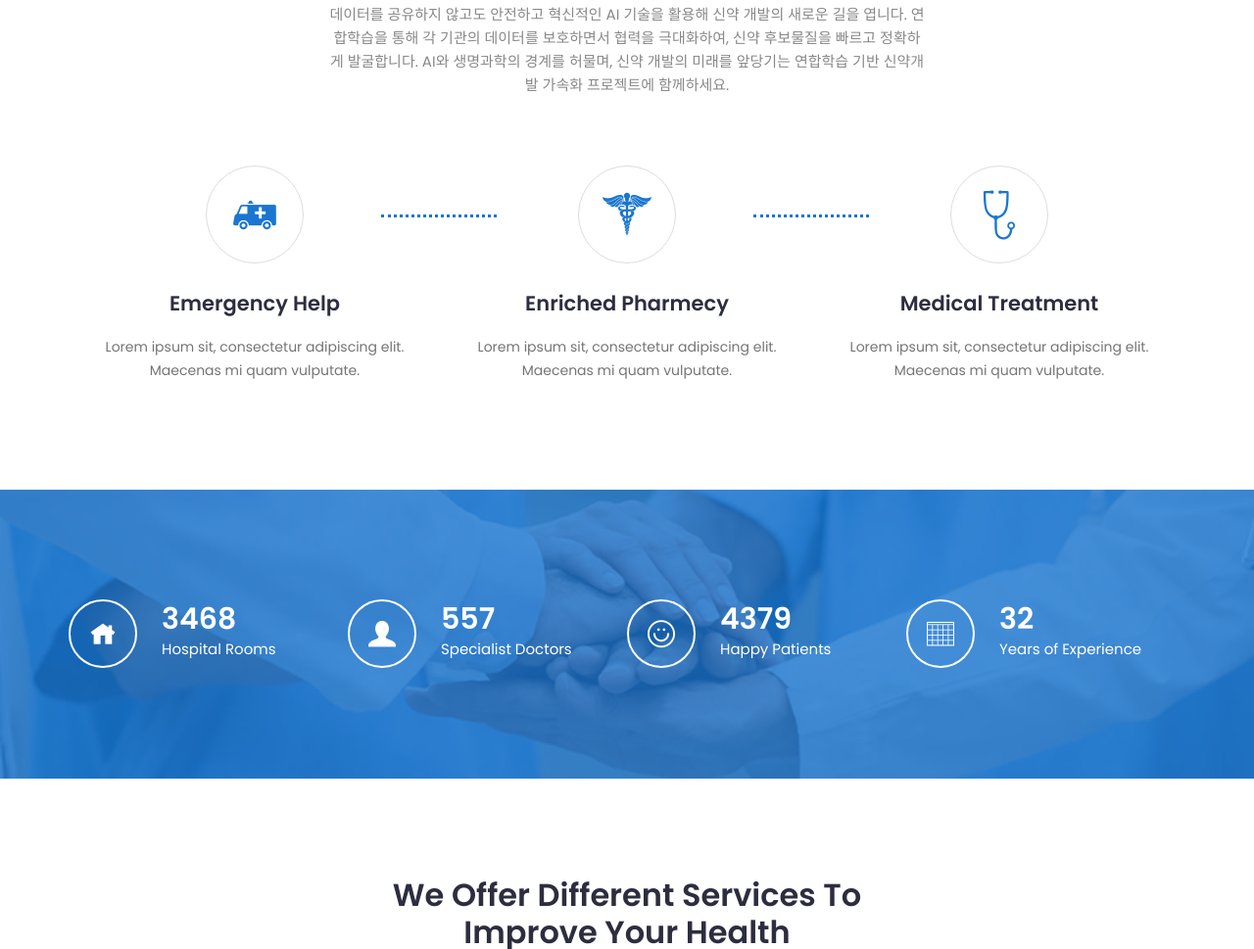
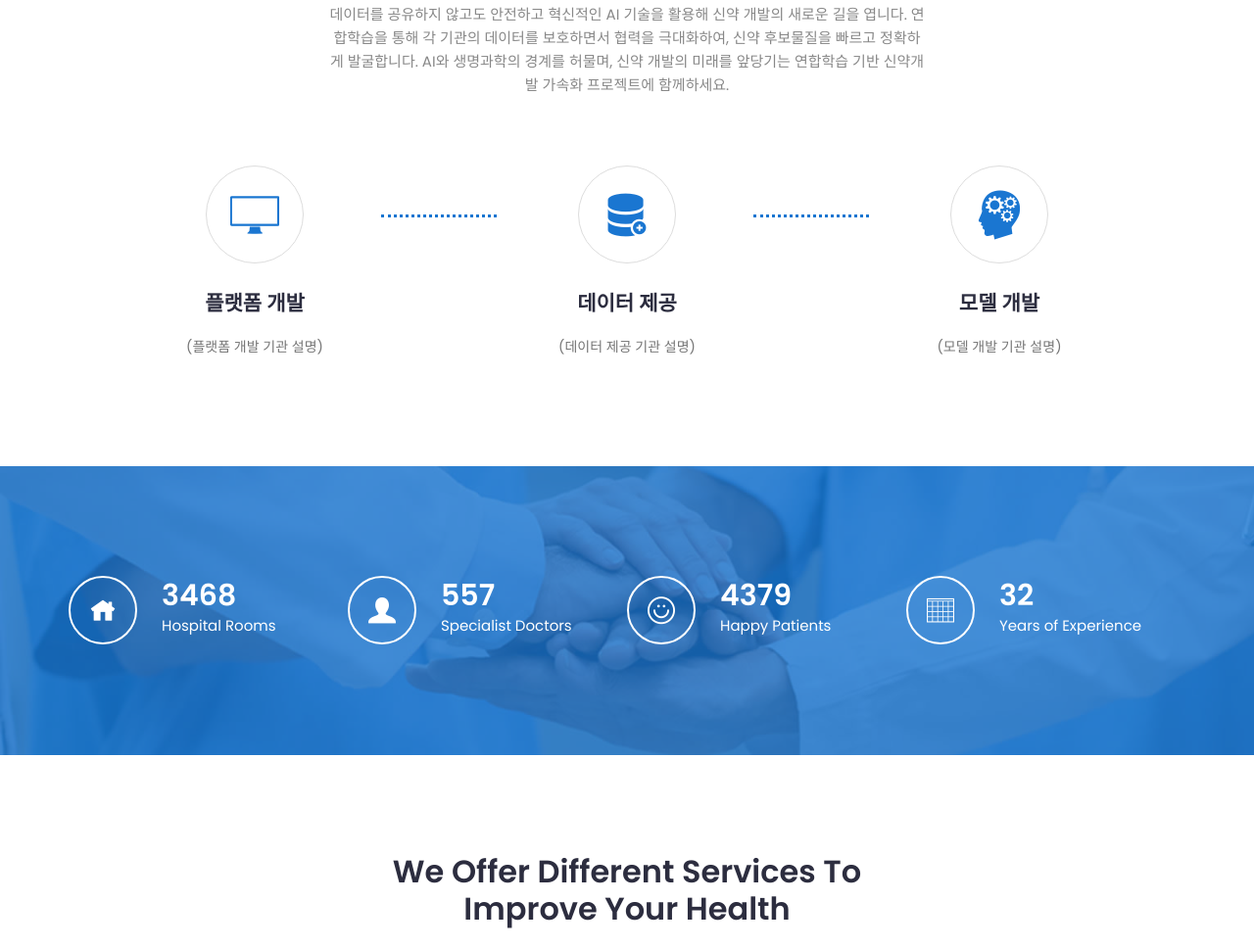
Before and after one commit to kmelloddy/kmelloddy.github.io, a plain HTML site: page index.html in a window 1280 px wide. Shown: the part 1032-2001 px from the top of the page at 98% size. Drawn offline with Linux system fonts and the light colour scheme; a script that the page names is missing.

Commit message:
modified:   img/section-img.png 	modified:   index.html

```diff
--- a/index.html
+++ b/index.html
@@ -282,10 +282,10 @@
 						<!-- Start Single features -->
 						<div class="single-features">
 							<div class="signle-icon">
-								<i class="icofont icofont-ambulance-cross"></i>
+								<i class="icofont-imac"></i>
 							</div>
-							<h3>Emergency Help</h3>
-							<p>Lorem ipsum sit, consectetur adipiscing elit. Maecenas mi quam vulputate.</p>
+							<h3>플랫폼 개발</h3>
+							<p>(플랫폼 개발 기관 설명)</p>
 						</div>
 						<!-- End Single features -->
 					</div>
@@ -293,10 +293,10 @@
 						<!-- Start Single features -->
 						<div class="single-features">
 							<div class="signle-icon">
-								<i class="icofont icofont-medical-sign-alt"></i>
+								<i class="icofont-database-add"></i>
 							</div>
-							<h3>Enriched Pharmecy</h3>
-							<p>Lorem ipsum sit, consectetur adipiscing elit. Maecenas mi quam vulputate.</p>
+							<h3>데이터 제공</h3>
+							<p>(데이터 제공 기관 설명)</p>
 						</div>
 						<!-- End Single features -->
 					</div>
@@ -304,10 +304,10 @@
 						<!-- Start Single features -->
 						<div class="single-features last">
 							<div class="signle-icon">
-								<i class="icofont icofont-stethoscope"></i>
+								<i class="icofont-brainstorming"></i>
 							</div>
-							<h3>Medical Treatment</h3>
-							<p>Lorem ipsum sit, consectetur adipiscing elit. Maecenas mi quam vulputate.</p>
+							<h3>모델 개발</h3>
+							<p>(모델 개발 기관 설명)</p>
 						</div>
 						<!-- End Single features -->
 					</div>
@@ -376,7 +376,7 @@
 					<div class="col-lg-12">
 						<div class="section-title">
 							<h2>We Offer Different Services To Improve Your Health</h2>
-							<img src="img/section-img.png" alt="#">
+							<img src="img/section-img.png" alt="#" style="width: 50px; height: auto;">
 							<p>Lorem ipsum dolor sit amet consectetur adipiscing elit praesent aliquet. pretiumts</p>
 						</div>
 					</div>
```
Also changed, not shown: img/section-img.png.
